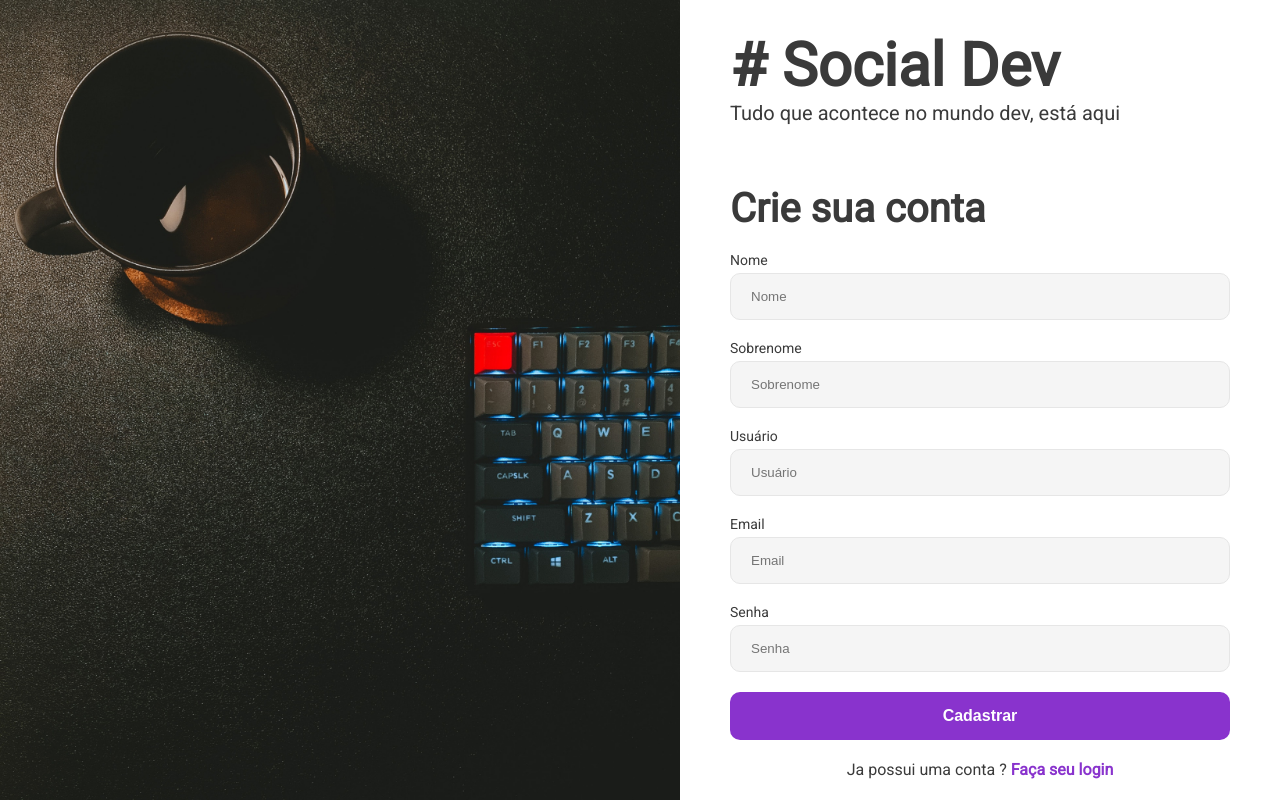
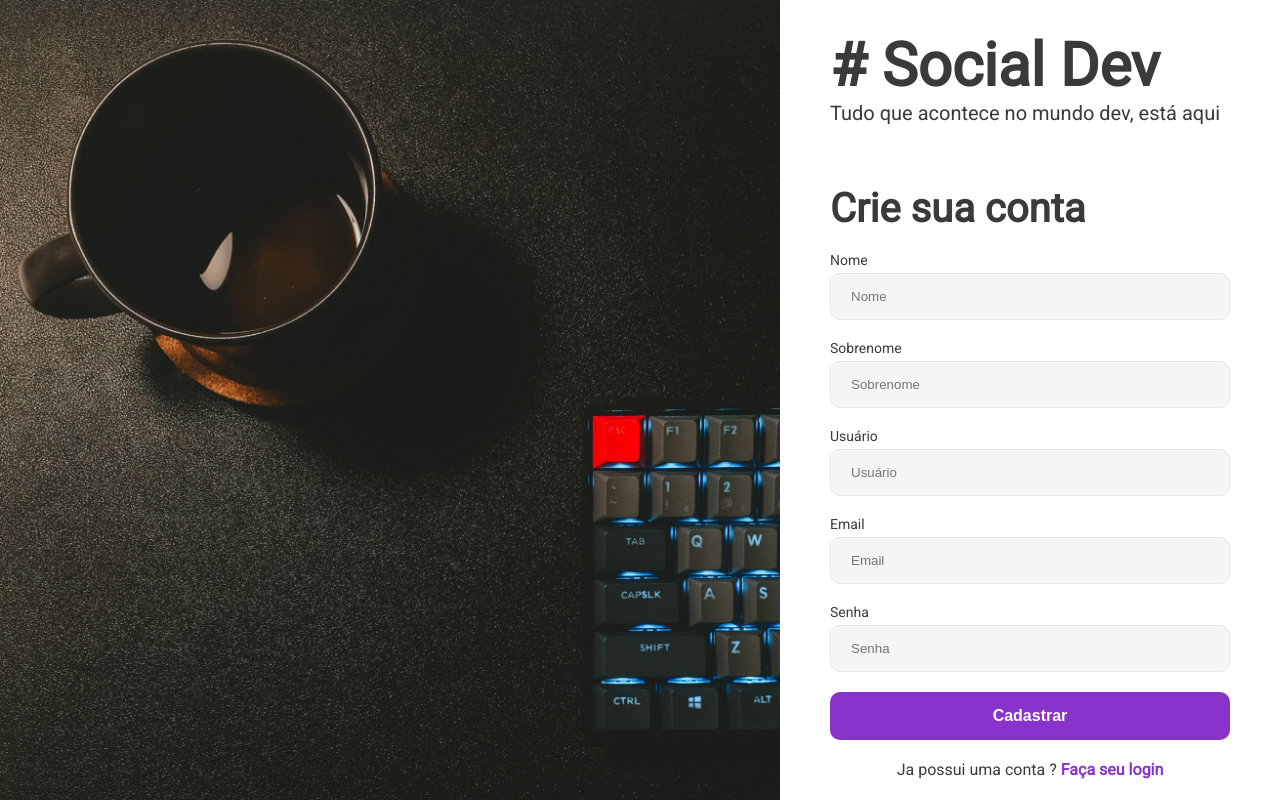
Before and after one commit to Ryanluc7reis/Projeto.social-dev, a Next.js app: page /signup in a window 1280 px wide. Shown: the top 800 px of the page. Built offline with nearby package versions, Linux system fonts and the light colour scheme.

Commit message:
Ajustes no imageWithSpace

```diff
--- a/pages/login.jsx
+++ b/pages/login.jsx
@@ -50,6 +50,7 @@ function LoginPage () {
         if ( response.data === 'password incorrect') {
             setError('password',{
               message : 'A senha está incorreta.'
+
             })
         }
       else if (response.data === 'not found') {
--- a/src/components/inputs/Input.jsx
+++ b/src/components/inputs/Input.jsx
@@ -21,9 +21,9 @@ const StyledInput = styled.input`
   border-radius : 10px;
 
 
-
+${props => props.error && `border: 2px solid ${props.theme.error}`}
     &:focus {
-    outline: auto;
+    outline: none;
   }
 `
 
@@ -40,9 +40,11 @@ const errorMessage = {
   'duplicated' : 'Ja existe uma conta com esse valor. '
 }
 const Input = ({label, name ,control, defaultValue='', ...props }) => {
-     const {
+
+    const {
         field :{ value, onChange},
         fieldState : { error }
+
      } = useController({ name, control, defaultValue })
   return (                                                      // o parametro do "forwardRef"(precisa ser importad do react) é o componente todo como esta a abaixo  e tbm serve para dar referencia para o react e JS para o componente  input certo q esta esprando junto com o ref    // "...props " significa q todas as props que nao for label ,ira substituir automaticamente todas as outras props
      <InputContainer>
--- a/src/components/layout/ImageWithSpace.jsx
+++ b/src/components/layout/ImageWithSpace.jsx
@@ -1,7 +1,7 @@
 import styled from 'styled-components'
 
 
-const WIDTH_BREAK = '600px'
+const WIDTH_BREAK = '500px'
 const StyledFlex = styled.div`
   display: flex;
 `
@@ -12,7 +12,7 @@ const StyledImage = styled.div`
   background-size: cover;
 
   width: 100%;
-  height: 100vh;
+  height: 125vh;
 
 
  @media (max-width: ${WIDTH_BREAK}) {
```
